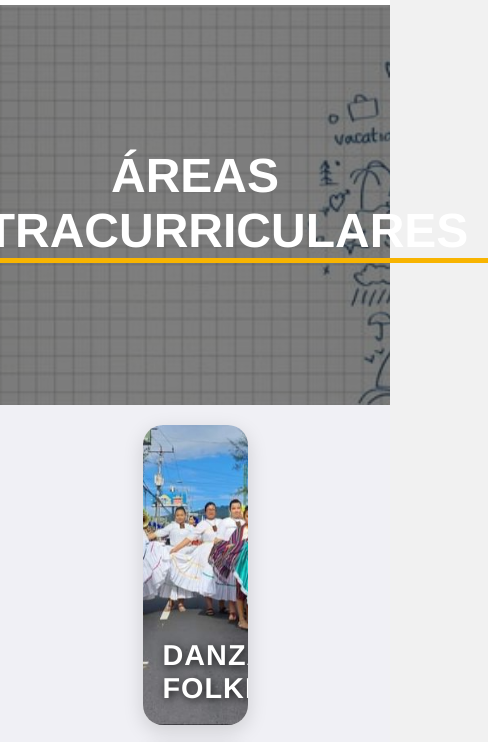
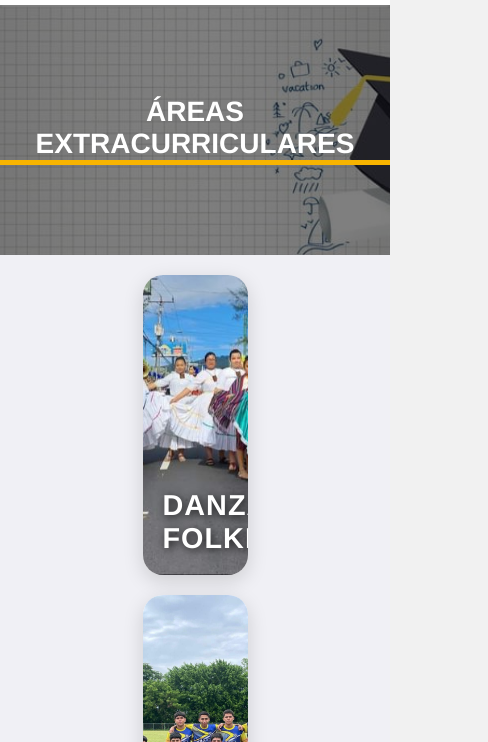
Before and after one commit to EcoAprendizajeSV/ya-me-aburriiiiiiiiiiiii, a plain HTML site: page areas.html in a window 390 px wide. Shown: the part 51-793 px from the top of the page, 488 px wide, since content can reach past the window. Drawn offline with Linux system fonts and the light colour scheme.

Commit message:
Update area.css

```diff
--- a/css/area.css
+++ b/css/area.css
@@ -126,7 +126,6 @@ header {
 }
 
 /*fin de nav*/
-
 .hero {
     position: relative;
     background-image: url('baner/areas.jpg');
@@ -154,13 +153,35 @@ header {
 }
 
 .hero-text h2 {
-    font-size: 48px;
+    font-size: 48px; /* Default font size */
     font-weight: bold;
     text-transform: uppercase;
     margin: 0;
     padding: 0 20px;
     border-bottom: 5px solid #f8b400;
 }
+
+/* Media Queries for Responsiveness */
+@media (max-width: 768px) {
+    .hero {
+        height: 300px; /* Reduce height on smaller screens */
+    }
+    .hero-text h2 {
+        font-size: 36px; /* Decrease font size */
+        padding: 0 10px; /* Reduce padding */
+    }
+}
+
+@media (max-width: 480px) {
+    .hero {
+        height: 250px; /* Further reduce height for mobile */
+    }
+    .hero-text h2 {
+        font-size: 28px; /* Further decrease font size */
+        padding: 0 5px; /* Further reduce padding */
+    }
+}
+
 
 .areas-extracurriculares {
     display: flex;
```
